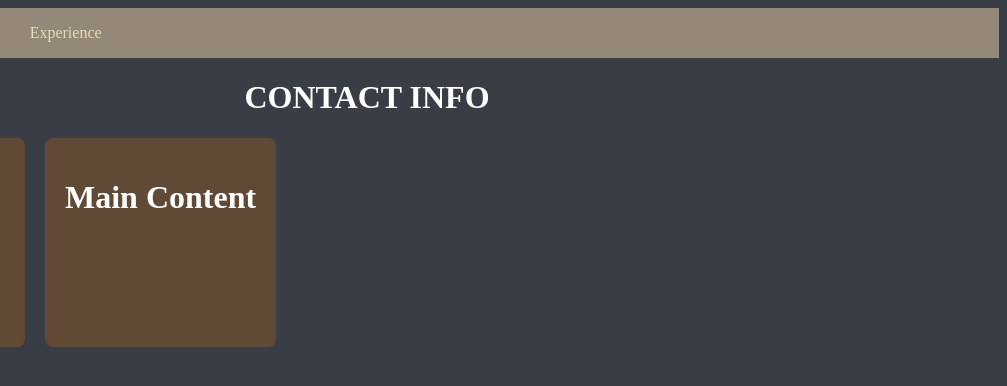
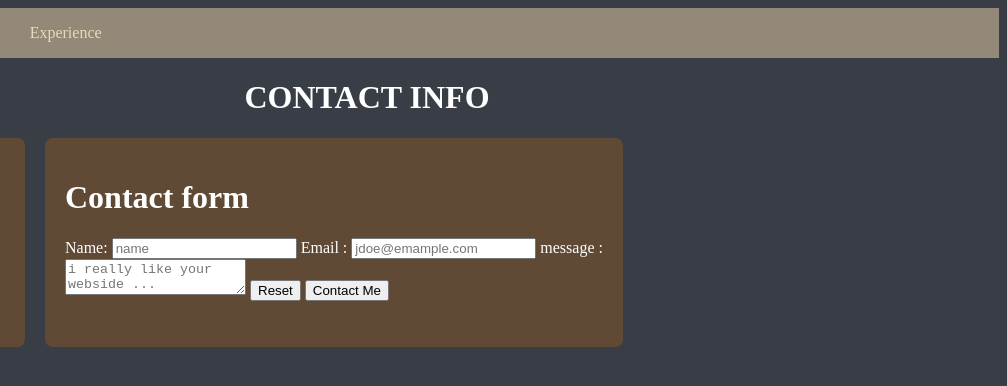
Before and after one commit to ebbetsfiels/ebbetsfiels.github.io, a plain HTML site: page contact.html in a window 1280 px wide. Shown: the full height of the page, 273-1280 px from the left. Drawn offline with Linux system fonts and the light colour scheme.

Commit message:
contact me form

```diff
--- a/contact.html
+++ b/contact.html
@@ -38,9 +38,28 @@
     <p><iconify-icon icon="mdi:github" width="24" height="24"></iconify-icon>Github:https://github.com/ebbetsfiels
 	</aside>
 	<main class="main-content">
-  	<h1>Main Content</h1>
-  	<p></p>
+  	<h1>Contact form</h1>
+      <form action="Contact form">
+      <label>Name:</label>
+      <input type="text" placeholder="name"full_name">
+      <form action="Contact form">
+        <label>Email  :</label>
+        <input type="text" placeholder="jdoe@emample.com" name="email_address">
+        <form action="Contact form"> <label>  message :</label><br>
+            <textarea placeholder="i really like your webside ..." name="comments"></textarea>
+
+         <input  type="reset">
+         <button type="submit">
+
+           Contact Me
+         </button>
+
+
+
+
+
+
+    </form>
 	</main>
 
-
   </div>
```
